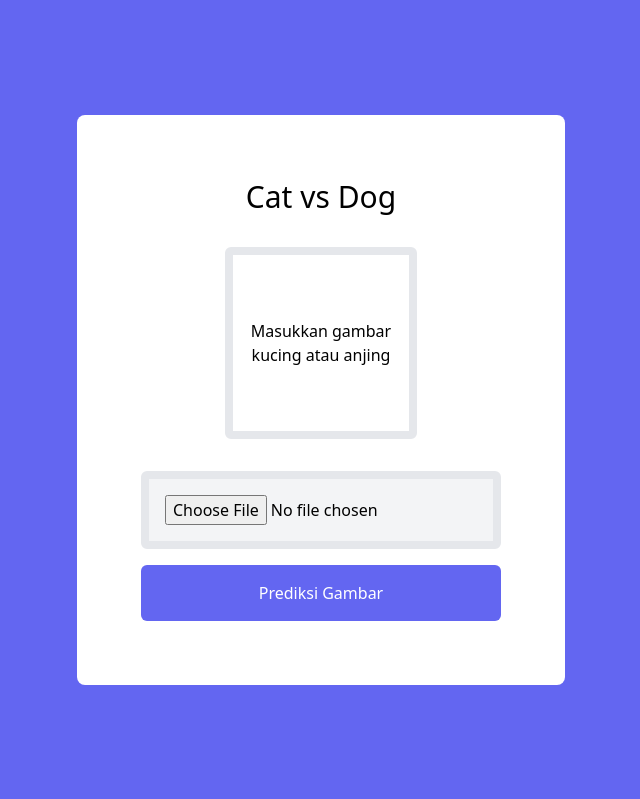
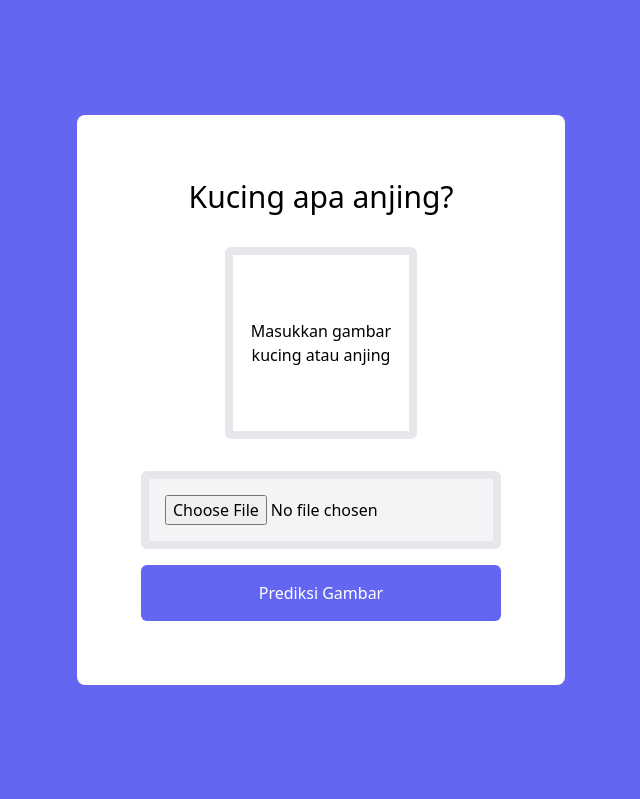
Before and after one commit to titishutamasyah/deploy-model-ann, a Flask app: page / in a window 1280 px wide. Shown: the top 799 px of the page, without its empty margins (319-959 px from the left). Run offline with Flask 2, Linux system fonts and the light colour scheme.

Commit message:
Update index.html

```diff
--- a/templates/index.html
+++ b/templates/index.html
@@ -31,7 +31,7 @@
                     rounded-lg
                 "
             >
-                <h1 class="text-3xl text-bold">Cat vs Dog</h1>
+                <h1 class="text-3xl text-bold">Kucing apa anjing?</h1>
 
                 {% if uploaded_image %}
                 <img
```
